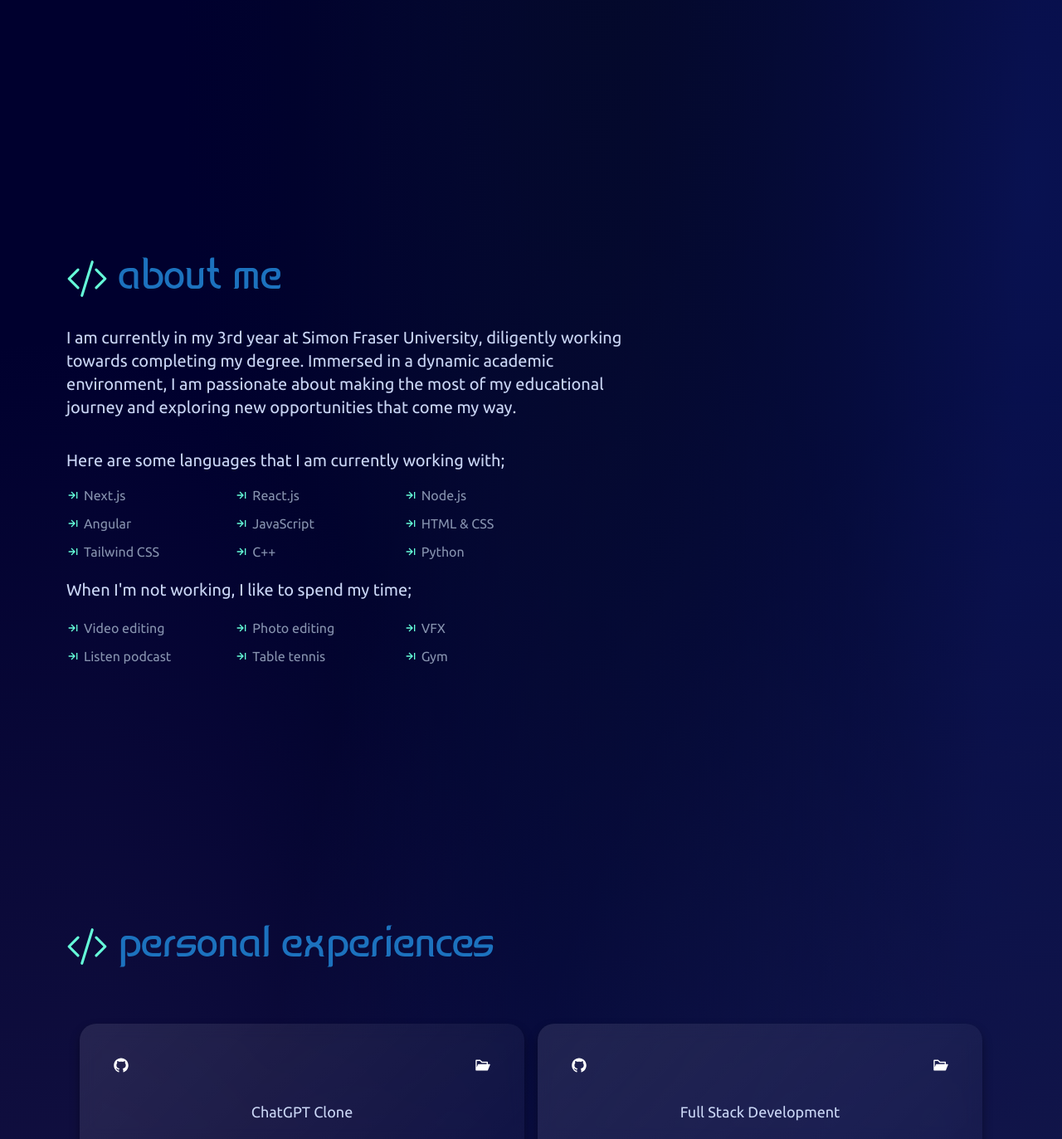
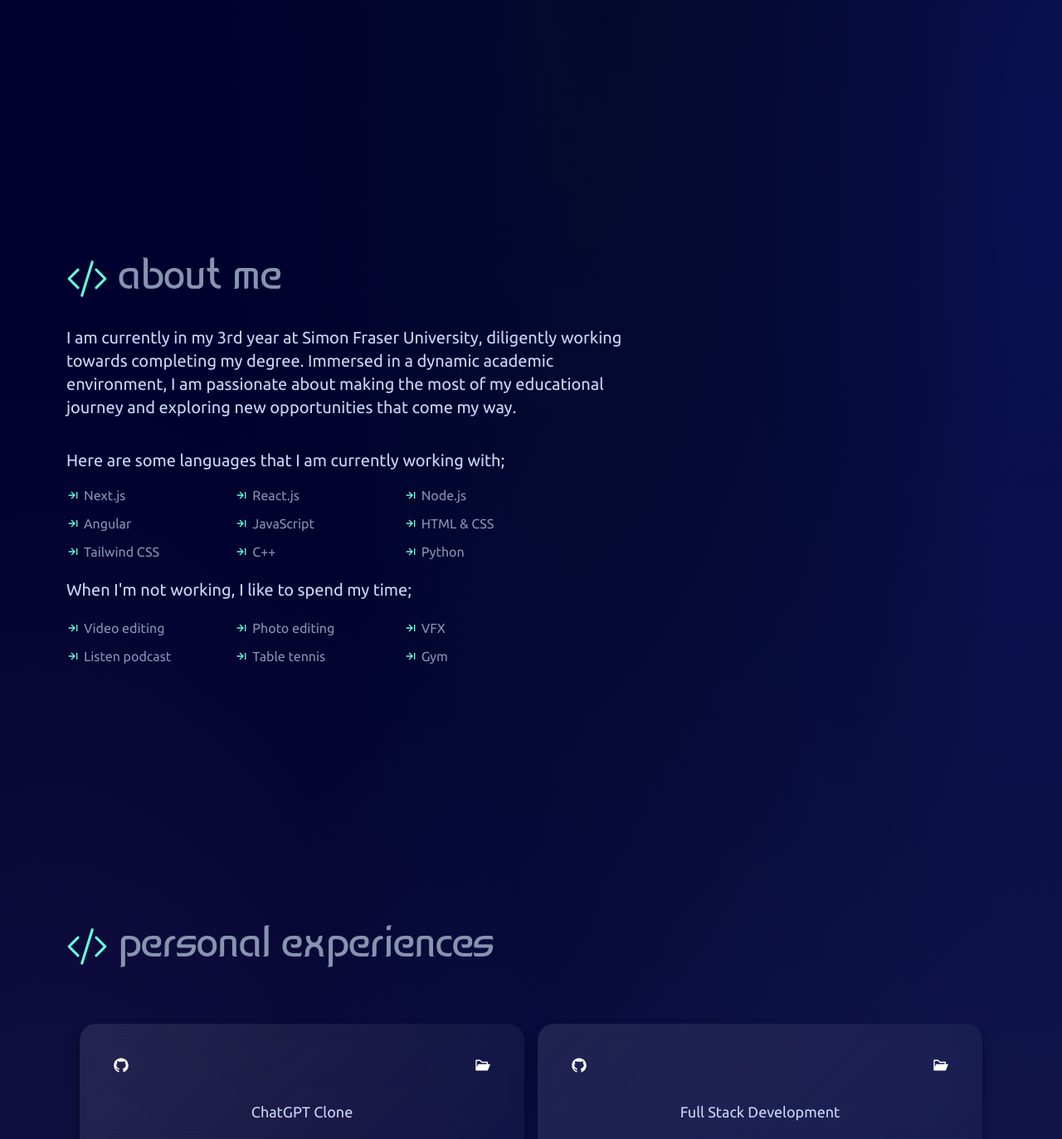
Before and after one commit to gprem09/Portfolio, a Next.js app: page / in a window 1280 px wide. Shown: the part 743-2116 px from the top of the page at 83% size. Built offline with nearby package versions, Linux system fonts and the light colour scheme.

Commit message:
css error

```diff
--- a/src/app/page.js
+++ b/src/app/page.js
@@ -216,7 +216,7 @@ export default function Home() {
 
         <section className='aboutMe'>
           <div>
-            <h1 className='fonts light-mode-h'><BsCodeSlash style={{ display: 'inline-block', color: !isDarkMode ? 'rgb(10,25,47)' : '#65FFDA' }} /> about me</h1>
+            <h1 className='fonts textColor'><BsCodeSlash style={{ display: 'inline-block', color: !isDarkMode ? 'rgb(10,25,47)' : '#65FFDA' }} /> about me</h1>
             <p className={`py-5 paraWidth text-xl ${!isDarkMode ? 'textColor' : 'titleColor'}`}>
               I am currently in my 3rd year at Simon Fraser University, diligently working towards completing my degree. Immersed in a dynamic academic environment, I am passionate about making the most of my educational journey and exploring new opportunities that come my way.
             </p>
@@ -257,7 +257,7 @@ export default function Home() {
 
 
 
-        <h1 className='fonts light-mode-h project'><BsCodeSlash style={{ display: 'inline-block', color: !isDarkMode ? 'rgb(10,25,47)' : '#65FFDA' }} /> personal experiences</h1>
+        <h1 className='fonts textColor project'><BsCodeSlash style={{ display: 'inline-block', color: !isDarkMode ? 'rgb(10,25,47)' : '#65FFDA' }} /> personal experiences</h1>
         <div className='grid grid-cols-1 md:grid-cols-2 gap-4 p-4'>
 
           {/* ChatGPT Clone */}
```
Also changed, not shown: 1 other file (tests, documents, lock files or other folders).
